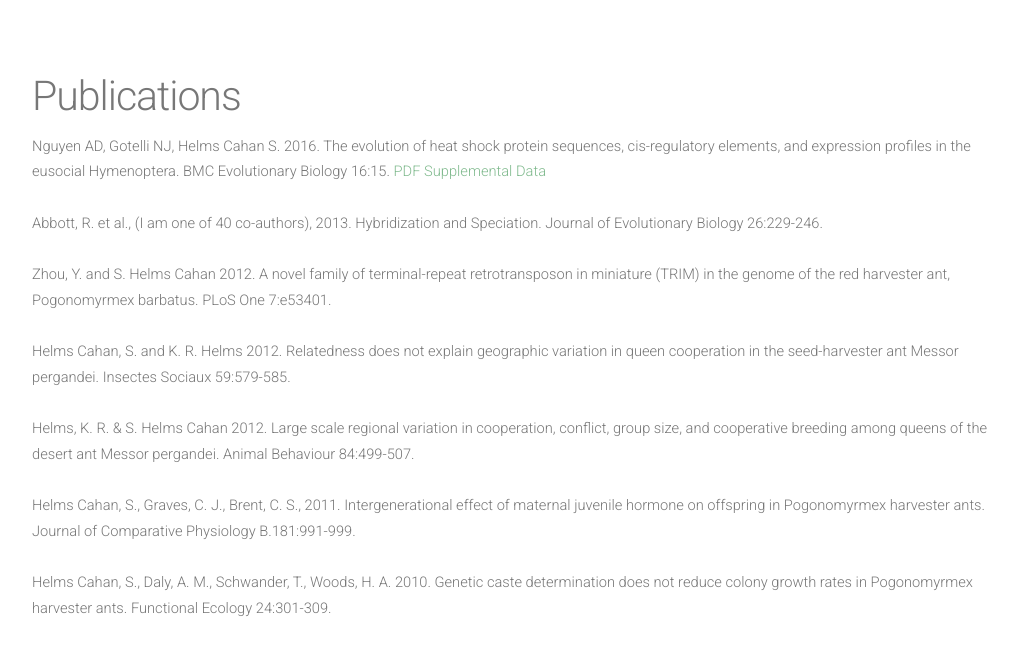
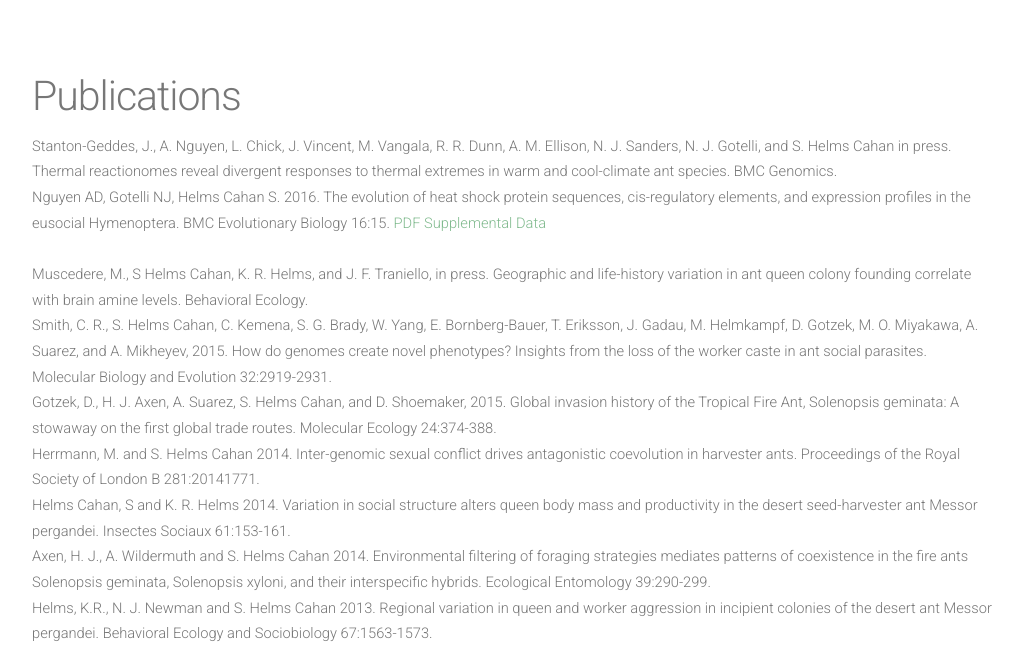
Before and after one commit to shelmscahan/shelmscahan.github.io, a Jekyll site: the page built from pubs.html, in a window 1280 px wide and 900 px high, cut to the strip 251-900 px from the top of the window. Shown: the whole strip, without its empty margins (128-1149 px from the left). Built offline with Jekyll 4.4.1, drawn with Linux system fonts in a browser that asks for light colours; nearby versions of some CDN libraries; some of the changed text lies outside the part shown.

Commit message:
pub update

```diff
--- a/pubs.html
+++ b/pubs.html
@@ -11,7 +11,16 @@ layout: default
 				</header>
 					<p>
 					<ol reversed>
-						<li>Nguyen AD, Gotelli NJ, Helms Cahan S. 2016. The evolution of heat shock protein sequences, cis-regulatory elements, and expression profiles in the eusocial Hymenoptera. BMC Evolutionary Biology 16:15. <a href="http://download.springer.com/static/pdf/243/art%253A10.1186%252Fs12862-015-0573-0.pdf?originUrl=http%3A%2F%2Fbmcevolbiol.biomedcentral.com%2Farticle%2F10.1186%2Fs12862-015-0573-0&token2=exp=1454132083~acl=%2Fstatic%2Fpdf%2F243%2Fart%25253A10.1186%25252Fs12862-015-0573-0.pdf*~hmac=c9c72737a06bab24d9713391fda4d3944d21122843aa4a0c0ea30ac22fc04611">PDF</a> <a href="https://datadryad.org/handle/10255/3/workflow?workflowID=65887&stepID=reviewStep&actionID=reviewAction">Supplemental Data</a></li><br>
+					<li>Stanton-Geddes, J.,  A. Nguyen, L. Chick, J. Vincent, M. Vangala, R. R. Dunn, A. M. Ellison, N. J. Sanders, N. J. Gotelli, and S. Helms Cahan in press.  Thermal reactionomes reveal divergent responses to thermal extremes in warm and cool-climate ant species. BMC Genomics. <li>
+					<li>Nguyen AD, Gotelli NJ, Helms Cahan S. 2016. The evolution of heat shock protein sequences, cis-regulatory elements, and expression profiles in the eusocial Hymenoptera. BMC Evolutionary Biology 16:15. <a href="http://download.springer.com/static/pdf/243/art%253A10.1186%252Fs12862-015-0573-0.pdf?originUrl=http%3A%2F%2Fbmcevolbiol.biomedcentral.com%2Farticle%2F10.1186%2Fs12862-015-0573-0&token2=exp=1454132083~acl=%2Fstatic%2Fpdf%2F243%2Fart%25253A10.1186%25252Fs12862-015-0573-0.pdf*~hmac=c9c72737a06bab24d9713391fda4d3944d21122843aa4a0c0ea30ac22fc04611">PDF</a> <a href="https://datadryad.org/handle/10255/3/workflow?workflowID=65887&stepID=reviewStep&actionID=reviewAction">Supplemental Data</a></li><br>
+					<li>Muscedere, M., S Helms Cahan, K. R. Helms, and J. F. Traniello, in press.  Geographic and life-history variation in ant queen colony founding correlate with brain amine levels.  Behavioral Ecology.</li>
+					<li>Smith, C. R., S. Helms Cahan, C. Kemena, S. G. Brady, W. Yang, E. Bornberg-Bauer, T. Eriksson, J. Gadau, M. Helmkampf, D. Gotzek, M. O. Miyakawa, A. Suarez, and A. Mikheyev, 2015.  How do genomes create novel phenotypes? Insights from the loss of the worker caste in ant social parasites.  Molecular Biology and Evolution 32:2919-2931.</li>
+					<li>Gotzek, D., H. J. Axen, A. Suarez, S. Helms Cahan, and D. Shoemaker, 2015.  Global invasion history of the Tropical Fire Ant, Solenopsis geminata: A stowaway on the first global trade routes. Molecular Ecology 24:374-388.</li>
+					<li>Herrmann, M. and S. Helms Cahan 2014. Inter-genomic sexual conflict drives antagonistic coevolution in harvester ants.  Proceedings of the Royal Society of London B 281:20141771.</li>
+					<li>Helms Cahan, S and K. R. Helms 2014.  Variation in social structure alters queen body mass and productivity in the desert seed-harvester ant Messor pergandei.  Insectes Sociaux 61:153-161.</li>
+					<li>Axen, H. J., A. Wildermuth and S. Helms Cahan 2014.  Environmental filtering of foraging strategies mediates patterns of coexistence in the fire ants Solenopsis geminata, Solenopsis xyloni, and their interspecific hybrids.  Ecological Entomology 39:290-299.</li>
+					<li>Helms, K.R., N. J. Newman and S. Helms Cahan 2013.  Regional variation in queen and worker aggression in incipient colonies of the desert ant Messor pergandei.  Behavioral Ecology and Sociobiology 67:1563-1573.</li>
+					<li>Helms Cahan, S. and  E. Gardner-Morse 2013.  Emergence of reproductive division of labor in forced queen groups of the ant Pogonomyrmex barbatus.  Journal of Zoology 291:12-22.</li>
 						<li>Abbott, R. et al., (I am one of 40 co-authors), 2013. Hybridization and Speciation.
 Journal of Evolutionary Biology 26:229-246.</li><br>
 						<li>Zhou, Y. and S. Helms Cahan 2012. A novel family of terminal-repeat retrotransposon in
```
